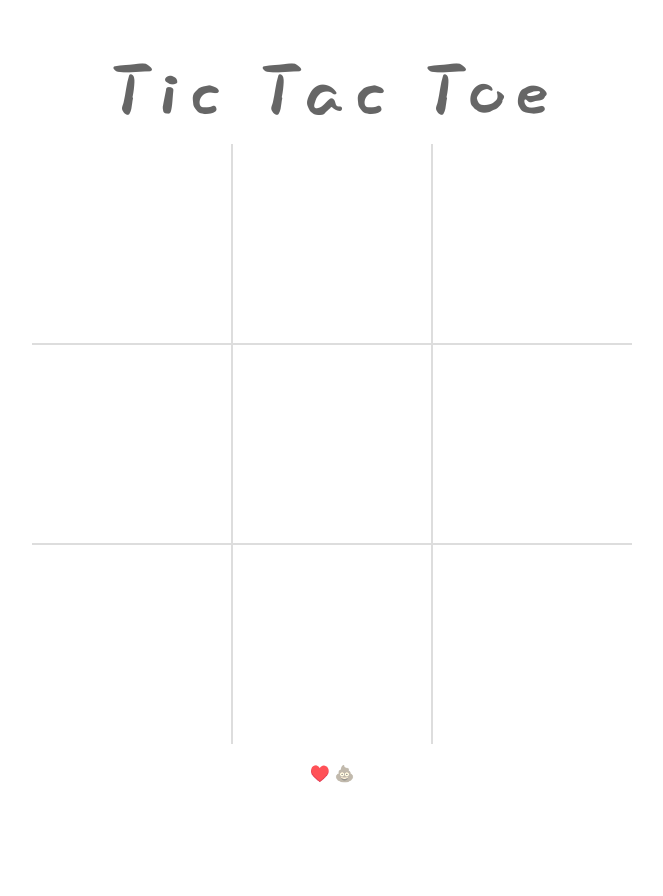
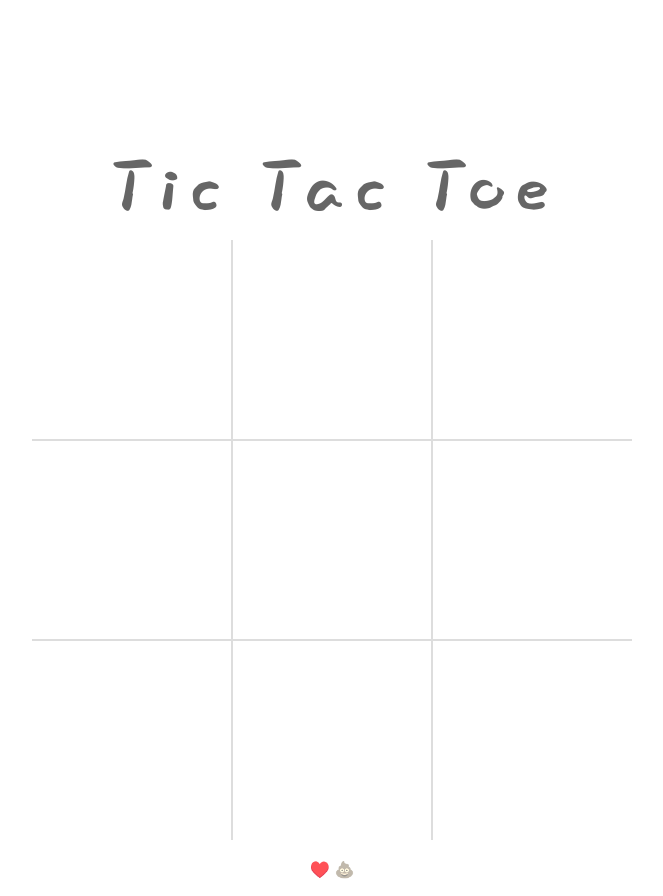
Before and after one commit to slaveofthecode/tictactoe-react-ts, a React (Vite) app: page / in a window 1280 px wide. Shown: the whole page, without its empty margins (308-971 px from the left). Before the commit the page ends 800 px from the top, so only its background shows below. Built offline with nearby package versions, Linux system fonts and the light colour scheme.

Commit message:
Small changes after testing in Iphone 13 pro

```diff
--- a/src/App.scss
+++ b/src/App.scss
@@ -109,7 +109,8 @@
 
 @media (max-height: 840px) {
 	#root {
-		justify-content: space-evenly;
+		justify-content: start;
+		padding-top: 6rem;
 	}
 }
 
--- a/src/components/common/Cell/style.module.scss
+++ b/src/components/common/Cell/style.module.scss
@@ -18,8 +18,6 @@
 
     &:disabled {
         opacity: .75;
-        // cursor: not-allowed;
-        // animation: scale 3s 0s ease-in-out forwards;
     }
 
     &:nth-child(3n) {
```
